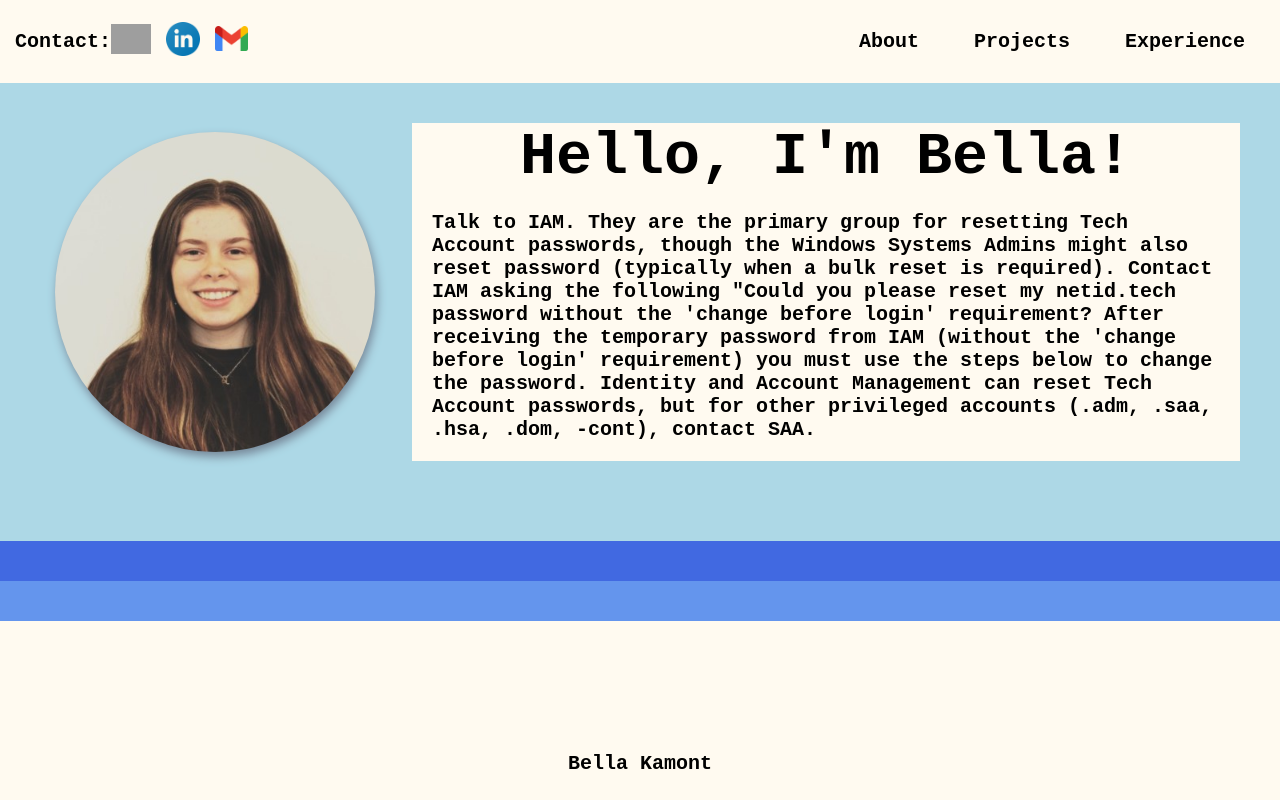
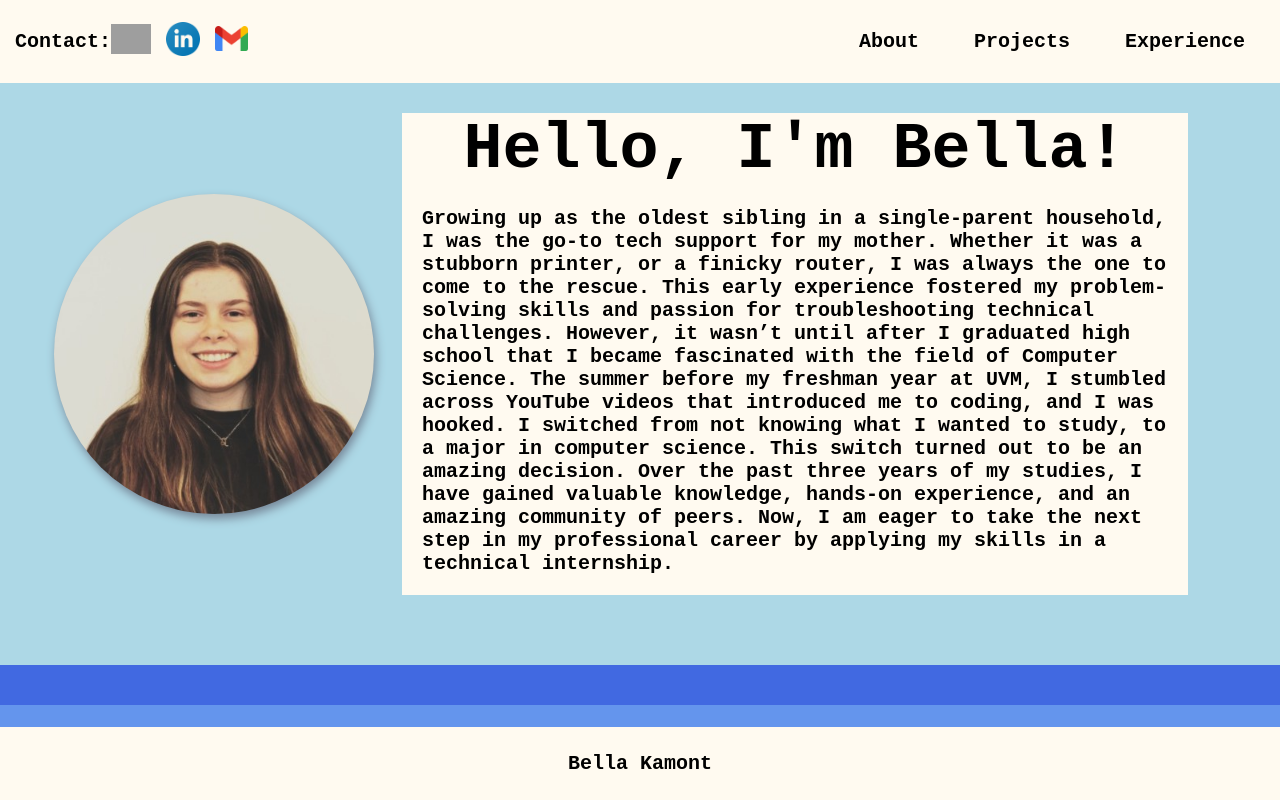
Before and after one commit to BellaDavis/Personal_portfolio, a React (Create React App) app in the folder my-app/: page / in a window 1280 px wide. Built offline with nearby package versions, Linux system fonts and the light colour scheme; grey boxes are pictures that could not be loaded.

Commit message:
added more css for when a window is minimized and more general stylizing

```diff
--- a/my-app/src/App.css
+++ b/my-app/src/App.css
@@ -244,19 +244,21 @@ html {
     justify-content: center;
     align-items: center;
     background-color: lightblue;
-    width: 30%
+    width: 30%;
+    padding: 25px;
 }
 
 .write-up{
     color: black;
-    width: 70%;
-    padding: 20px;
+    width: 65%;
+    height: auto;
+    padding: 10px;
     background-color: lightblue;
 }
 
 .write-up h1 {
     font-family: "Courier New", monospace;
-    font-size: 60px;
+    font-size: 65px;
     font-weight: bolder;
 }
 .write-up p {
@@ -269,7 +271,6 @@ html {
 .profile-image {
     box-shadow: 2px 5px 10px lightslategray;
     width: 25vw;
-    height: auto;
     border-radius: 50%;
     animation: slideIn 1s ease-out;
     margin-left: 5%;
--- a/my-app/src/App.js
+++ b/my-app/src/App.js
@@ -122,13 +122,7 @@ function App() {
                         <div className="write-up">
                             <h1>Hello, I'm Bella!</h1>
                             <p>
-                                Talk to IAM. They are the primary group for resetting Tech Account passwords, though the Windows Systems Admins might also reset password (typically when a bulk reset is required).
-
-    Contact IAM asking the following "Could you please reset my netid.tech password without the 'change before login' requirement?
-    After receiving the temporary password from IAM (without the 'change before login' requirement) you must use the steps below to change the password.
-
-Identity and Account Management can reset Tech Account passwords, but for other privileged accounts (.adm, .saa, .hsa, .dom, -cont), contact SAA.
-
+                                Growing up as the oldest sibling in a single-parent household, I was the go-to tech support for my mother. Whether it was a stubborn printer, or a finicky router, I was always the one to come to the rescue. This early experience fostered my problem-solving skills and passion for troubleshooting technical challenges. However, it wasn’t until after I graduated high school that I became fascinated with the field of Computer Science. The summer before my freshman year at UVM, I stumbled across YouTube videos that introduced me to coding, and I was hooked. I switched from not knowing what I wanted to study, to a major in computer science. This switch turned out to be an amazing decision. Over the past three years of my studies, I have gained valuable knowledge, hands-on experience, and an amazing community of peers. Now, I am eager to take the next step in my professional career by applying my skills in a technical internship.
                             </p>
                         </div>
                     </div>
```
